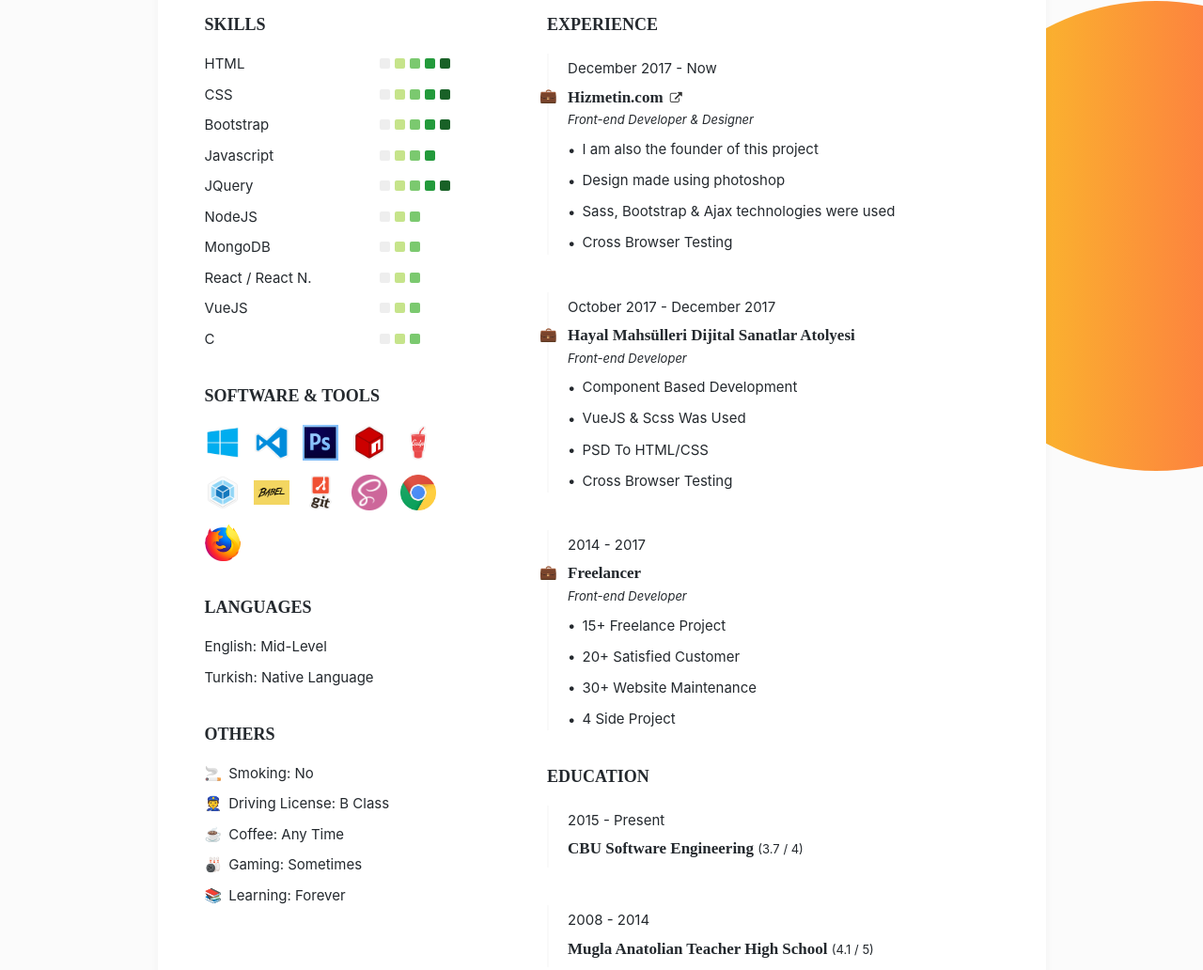
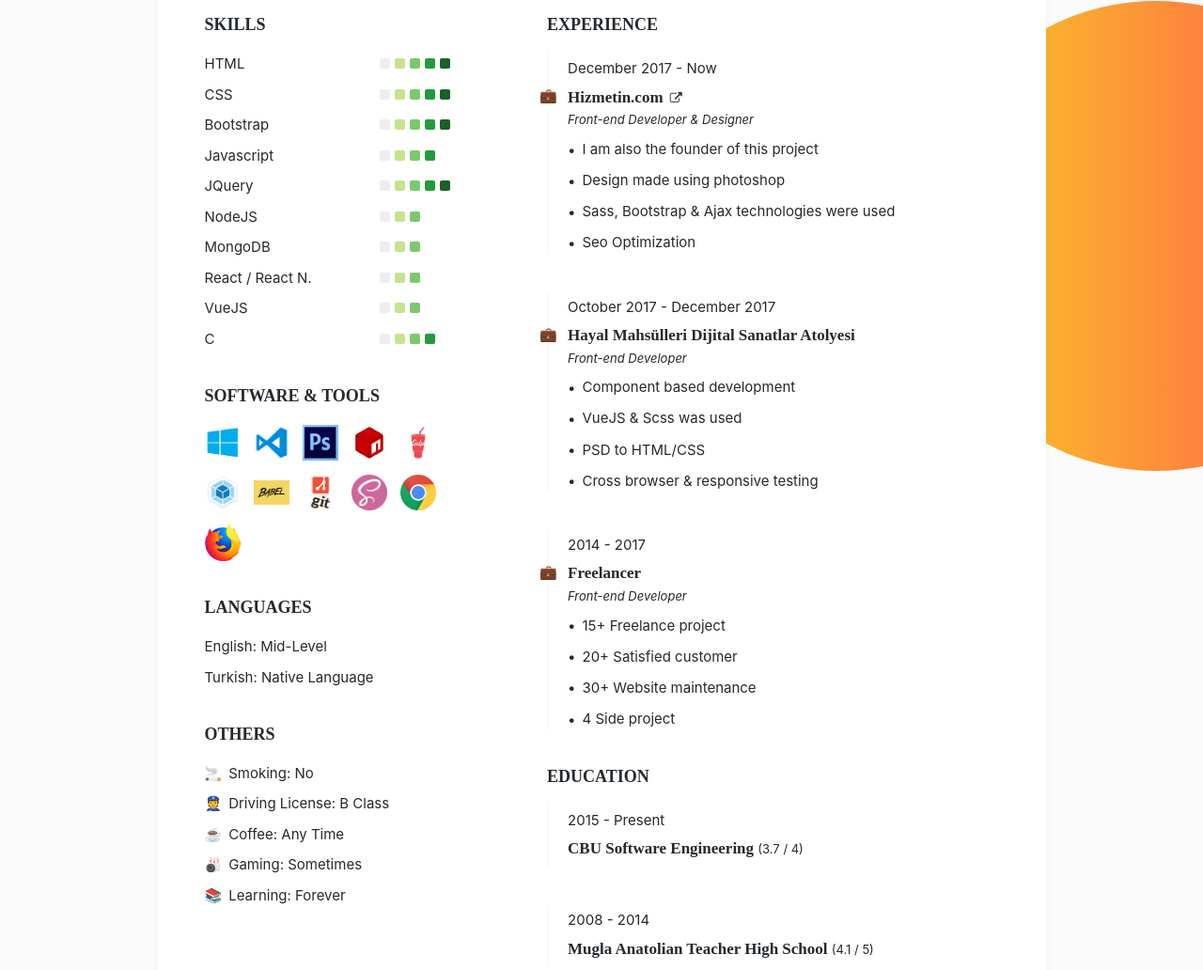
Before and after one commit to ysoftaoglu/ysoftaoglu.github.io, a website: page index.html in a window 1280 px wide. Shown: the part 499-1531 px from the top of the page at 94% size. Drawn offline with Linux system fonts and the light colour scheme; a web font is replaced by a local one.

Commit message:
Fixed Bugs & Add some features

```diff
--- a/index.html
+++ b/index.html
@@ -151,7 +151,7 @@
                     <p>
                       C
                       <span class="rating-container">
-                        <i class="rating rating--one"></i><i class="rating rating--two"></i><i class="rating rating--three"></i>
+                        <i class="rating rating--one"></i><i class="rating rating--two"></i><i class="rating rating--three"></i><i class="rating rating--four"></i>
                       </span>
                     </p>
                   </div>
@@ -199,7 +199,7 @@
                       <li>I am also the founder of this project</li>
                       <li>Design made using photoshop</li>
                       <li>Sass, Bootstrap & Ajax technologies were used</li>
-                      <li>Cross Browser Testing</li>
+                      <li>Seo Optimization</li>
                     </ul>
                   </div>
                   <div class="resume__body-item resume__body-item--bordered">
@@ -208,10 +208,10 @@
                     <h4 class="title title--small">Hayal Mahsülleri Dijital Sanatlar Atolyesi</h4>
                     <p class="text--small text--italic">Front-end Developer</p>
                     <ul class="resume__body-list">
-                      <li>Component Based Development</li>
-                      <li>VueJS & Scss Was Used</li>
-                      <li>PSD To HTML/CSS</li>
-                      <li>Cross Browser Testing</li>
+                      <li>Component based development</li>
+                      <li>VueJS & Scss was used</li>
+                      <li>PSD to HTML/CSS</li>
+                      <li>Cross browser & responsive testing</li>
                     </ul>
                   </div>
                   <div class="resume__body-item resume__body-item--bordered">
@@ -220,10 +220,10 @@
                     <h4 class="title title--small">Freelancer</h4>
                     <p class="text--small text--italic">Front-end Developer</p>
                     <ul class="resume__body-list">
-                      <li>15+ Freelance Project</li>
-                      <li>20+ Satisfied Customer</li>
-                      <li>30+ Website Maintenance</li>
-                      <li>4 Side Project</li>
+                      <li>15+ Freelance project</li>
+                      <li>20+ Satisfied customer</li>
+                      <li>30+ Website maintenance</li>
+                      <li>4 Side project</li>
                     </ul>
                   </div>
                   <h3 class="title title--uppercase">education</h3>
@@ -240,6 +240,10 @@
                     <div class="resume__body-item resume__body-item--bordered pb-5">
                       <p>December 2017 - İzmir</p>
                       <h4 class="title title--small">Turing‘Den Gelecege Yapay Zeka</h4>
+                    </div>
+                    <div class="resume__body-item resume__body-item--bordered pb-5">
+                      <p>May 2017 - İzmir</p>
+                      <h4 class="title title--small">Atolye15 Staj Kampı</h4>
                     </div>
                     <div class="resume__body-item resume__body-item--bordered pb-5">
                       <p>April 2017 - Manisa</p>
@@ -263,13 +267,9 @@
     </div>
 
     <footer class="resume__footer text--center">
-      📝 Last Update: 10.02.2018
+      ✍️ Last Update: 11.03.2018 <span class="ml-5 mr-5">|</span> 📝 <a href="https://ysoftaoglu.github.io/cv.pdf">Cv.Pdf</a>
     </footer>
   </main>
-
-
-
   <div class="ball ball--two"></div>
 </body>
-
 </html>
--- a/sass/_helpers.sass
+++ b/sass/_helpers.sass
@@ -3,6 +3,9 @@
 
 .mr-5
   margin-right: 5px
+
+.ml-5
+  margin-left: 5px
 
 .ml-3
   margin-left: 3px
--- a/sass/_responsive.sass
+++ b/sass/_responsive.sass
@@ -30,6 +30,14 @@
 
     h3
       margin-top: 0
+      margin-bottom: 5px
+
+    p
+      margin-bottom: 5px
+      font-size: 12px
+
+      i
+        font-size: 10px
 
   .resume__body-heading
     font-size: 20px
```
Also changed, not shown: dist/css/style.min.css, 1 other file.
